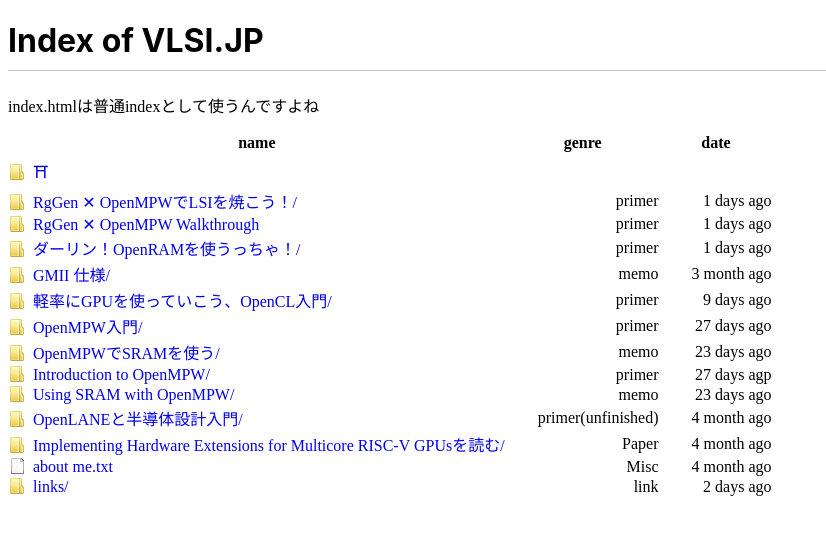
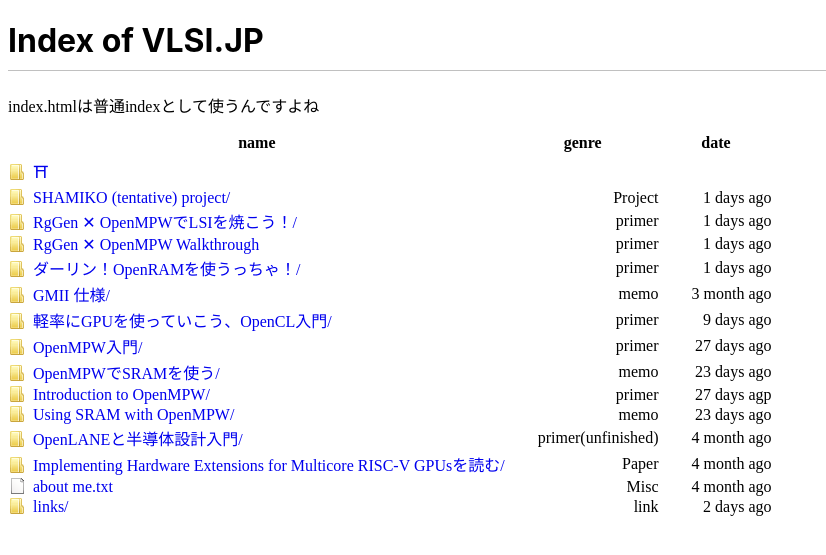
Before and after one commit to Cra2yPierr0t/Cra2yPierr0t.github.io, a Jekyll site: the page index.html, which Jekyll copies as it is, in a window 1280 px wide. Shown: the top 555 px of the page, without its empty margins (0-826 px from the left). Built offline with Jekyll 4.4.1, drawn with Linux system fonts in a browser that asks for light colours.

Commit message:
update index

```diff
--- a/index.html
+++ b/index.html
@@ -125,6 +125,13 @@
               </tr>
               <tr>
                   <td>
+                    <a class="icon dir" href="/shamiko.html">SHAMIKO (tentative) project/</a>
+                  </td>
+                  <td class="detailsColumn" >Project</td>
+                  <td class="detailsColumn" >1 days ago</td>
+              </tr>
+              <tr>
+                  <td>
                     <a class="icon dir" href="/RgGenxOpenMPW.html#rggen--openmpwでlsiを焼こう">RgGen ✕ OpenMPWでLSIを焼こう！/</a>
                   </td>
                   <td class="detailsColumn" >primer</td>
```
